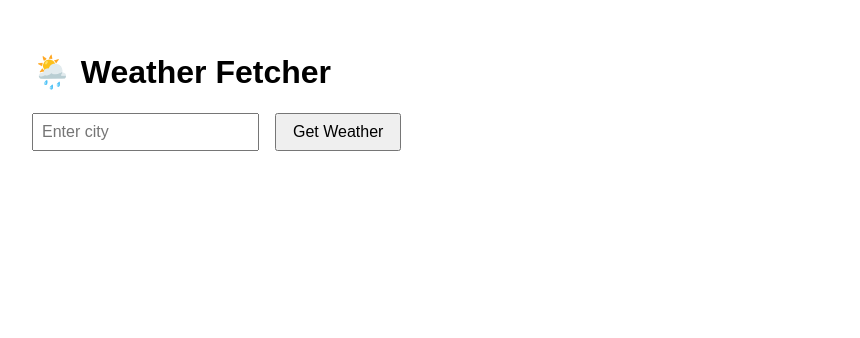
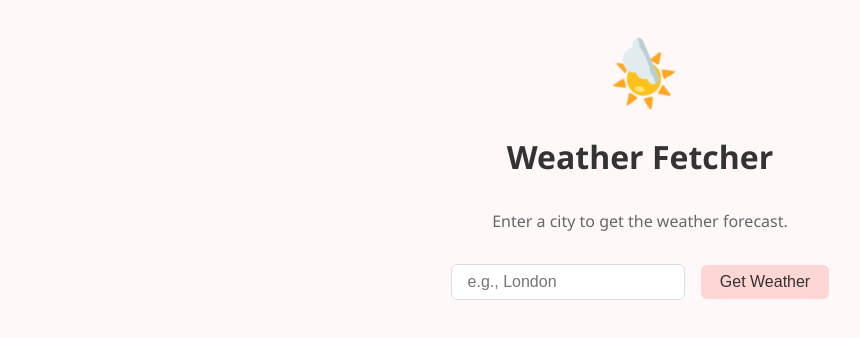
Before and after one commit to RehasLiamsi/WeatherFetcher, a React (Create React App) app in the folder weather-frontend/: page / in a window 1280 px wide. Shown: the top 338 px of the page, without its empty margins (0-860 px from the left). Built offline with nearby package versions, Linux system fonts and the light colour scheme.

Commit message:
Restyle the front page

```diff
--- a/weather-frontend/src/App.js
+++ b/weather-frontend/src/App.js
@@ -4,6 +4,7 @@ function App() {
     const [city, setCity] = useState('');
     const [weather, setWeather] = useState(null);
     const [error, setError] = useState('');
+    const [loading, setLoading] = useState(false);
 
     const handleInputChange = (e) => {
         setCity(e.target.value);
@@ -12,49 +13,104 @@ function App() {
     const handleSearch = async () => {
         if (!city) return;
 
+        setLoading(true);
+        setError('');
         try {
             const response = await fetch(`http://localhost:8080/weather?city=${city}`);
-            if (!response.ok) {
-                throw new Error('City not found');
-            }
+            if (!response.ok) throw new Error('City not found');
             const data = await response.json();
             setWeather(data);
-            setError('');
         } catch (err) {
             setWeather(null);
             setError('Could not fetch weather for that city.');
+        } finally {
+            setLoading(false);
         }
     };
 
     return (
-        <div style={{ padding: '2rem', fontFamily: 'Arial' }}>
-            <h1>🌦️ Weather Fetcher</h1>
+        <div style={{
+            minHeight: '100vh',
+            backgroundColor: '#fef9f8',
+            display: 'flex',
+            flexDirection: 'column',
+            alignItems: 'center',
+            padding: '2rem',
+            fontFamily: '"Segoe UI", sans-serif',
+            color: '#333'
+        }}>
+            {/* Animated Weather Emoji */}
+            <div style={{
+                fontSize: '4rem',
+                animation: 'spin 8s linear infinite'
+            }}>
+                🌤️
+            </div>
 
+            <h1 style={{ fontSize: '2rem', margin: '1rem 0' }}>Weather Fetcher</h1>
+            <p style={{ marginBottom: '2rem', color: '#666' }}>Enter a city to get the weather forecast.</p>
+
+            <div>
                 <input
                     type="text"
-                placeholder="Enter city"
                     value={city}
                     onChange={handleInputChange}
-                style={{ padding: '0.5rem', fontSize: '1rem' }}
+                    placeholder="e.g., London"
+                    style={{
+                        padding: '0.5rem 1rem',
+                        fontSize: '1rem',
+                        border: '1px solid #ddd',
+                        borderRadius: '6px',
+                        outline: 'none',
+                        width: '200px'
+                    }}
                 />
                 <button
                     onClick={handleSearch}
-                style={{ marginLeft: '1rem', padding: '0.5rem 1rem', fontSize: '1rem' }}
+                    style={{
+                        marginLeft: '1rem',
+                        padding: '0.5rem 1.2rem',
+                        fontSize: '1rem',
+                        backgroundColor: '#ffd6d6',
+                        color: '#333',
+                        border: 'none',
+                        borderRadius: '6px',
+                        cursor: 'pointer'
+                    }}
                 >
                     Get Weather
                 </button>
+            </div>
 
-            {error && <p style={{ color: 'red', marginTop: '1rem' }}>{error}</p>}
+            {loading && <p style={{ marginTop: '2rem' }}>Loading...</p>}
+            {error && <p style={{ color: 'red', marginTop: '2rem' }}>{error}</p>}
 
             {weather && (
-                <div style={{ marginTop: '2rem', padding: '1rem', border: '1px solid #ccc' }}>
-                    <h2>{weather.city}</h2>
+                <div style={{
+                    marginTop: '2rem',
+                    padding: '1.5rem',
+                    backgroundColor: '#fff6f0',
+                    borderRadius: '12px',
+                    boxShadow: '0 2px 12px rgba(0,0,0,0.05)',
+                    textAlign: 'left',
+                    width: '280px'
+                }}>
+                    <h2 style={{ marginBottom: '0.5rem' }}>{weather.city}</h2>
                     <p><strong>🌡️ Temperature:</strong> {weather.temperature}</p>
                     <p><strong>🥶 Feels Like:</strong> {weather.feelsLike}</p>
                     <p><strong>💧 Humidity:</strong> {weather.humidity}</p>
-                    <p><strong>🌤️ Description:</strong> {weather.description}</p>
+                    <p><strong>🌥️ Description:</strong> {weather.description}</p>
                 </div>
             )}
+
+            <style>
+                {`
+          @keyframes spin {
+            0% { transform: rotate(0deg); }
+            100% { transform: rotate(360deg); }
+          }
+        `}
+            </style>
         </div>
     );
 }
```
Lines whose indentation alone changed are shown as unchanged.
